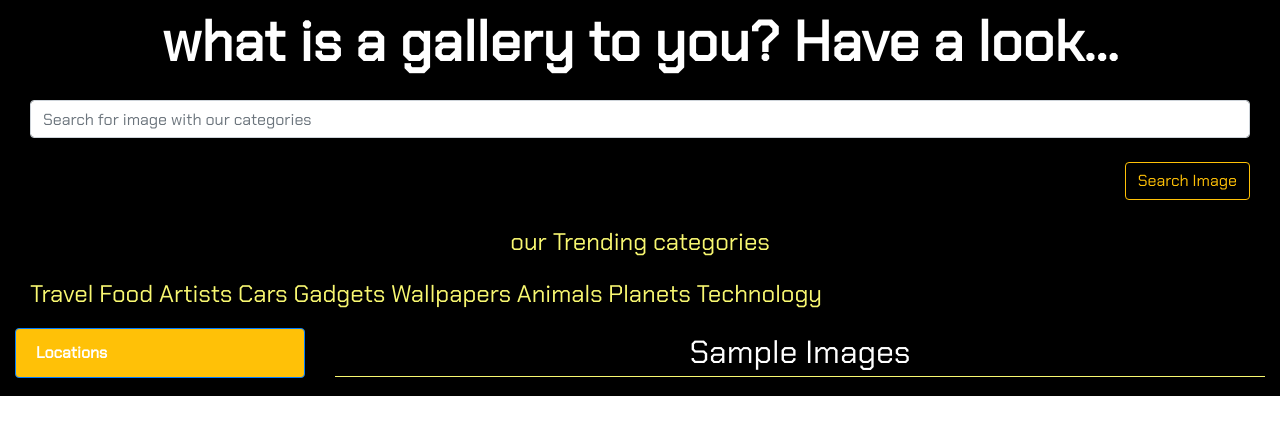
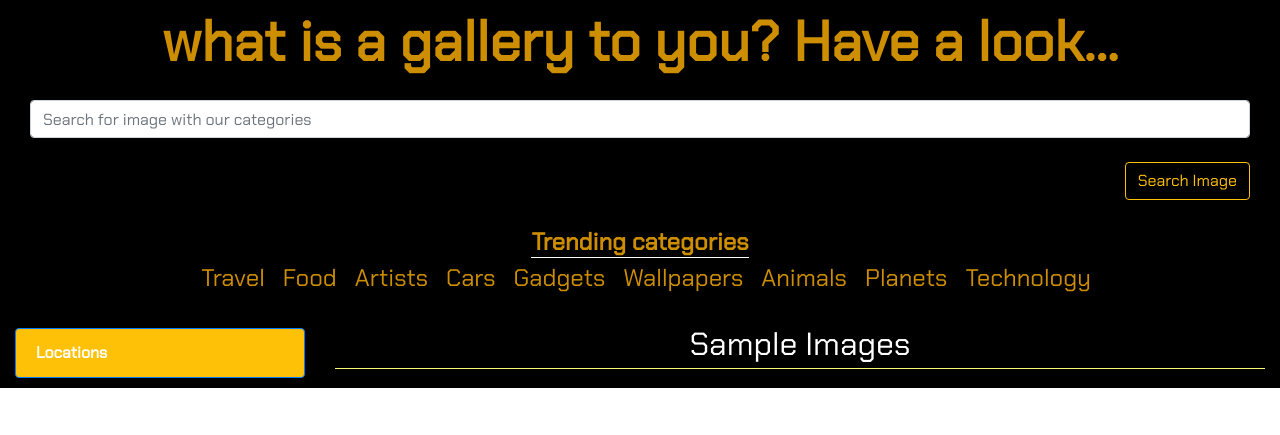
Before and after one commit to Reuben-Kipkemboi/Reuben-s--Gallery, a Django app: page / in a window 1280 px wide. Shown: the part 56-491 px from the top of the page. Run offline with Django 4.2, Linux system fonts and the light colour scheme; data that the repository does not hold is empty; some libraries are stand-ins or nearby versions.

Commit message:
st:paragraph-styling - optimize paragraph styling

```diff
--- a/appgallery/static/css/styles.css
+++ b/appgallery/static/css/styles.css
@@ -16,34 +16,33 @@
 
 }
 #paragraph1{
-    color: #fff;
+    /* color: #fff; */
+    color: #ce8e01;
     font-size: 7vh;
     font-weight: bold;
     text-align: center;
 }
 
 #paragraph1:hover{
-    color:#F9F871;
+    color:#ffffff;
 }
 .centred-text{
+    text-align: center;
+    border-bottom: 1px solid #ffffff;
+
+}
+#trend{
+    color:#ce8e01;
+    font-size: 3vh;
+    margin-top: 2%;
     text-align: center;
 
 }
 .trends-trends{
     font-size: 3vh;
-}
-#trend{
-    color: #F9F871;
-    font-size: 3vh;
-    margin-top: 2%;
-
-}
-#trend mark{
-
     margin-left:1%;
     background-color: transparent;
-    outline: 1px solid #F9F871;
-    color:#fff;
+
 
 }
 #trend mark:hover{
--- a/appgallery/templates/index.html
+++ b/appgallery/templates/index.html
@@ -18,8 +18,8 @@
                     </div>
                 </form>
                 <div id="trend">
-                    <p class="centred-text"> our Trending categories</p>
-
+                    <b class="centred-text">Trending categories</b>
+                    <br>
                     <span class="trends-trends">Travel</span>
                     <span class="trends-trends">Food</span>
                     <span class="trends-trends">Artists</span>
@@ -33,8 +33,8 @@
             </div>
         </div>
     </div>
-    <div class="row">
-        <div class="col-md-3">
+    <div class="row pt-2">
+        <div class="col-md-3 pt-2">
             <ul class="list-group">
                 <li class="list-group-item active bg-warning font-weight-bold" aria-current="true">Locations</li>
                 {% for location in locations%}
```
